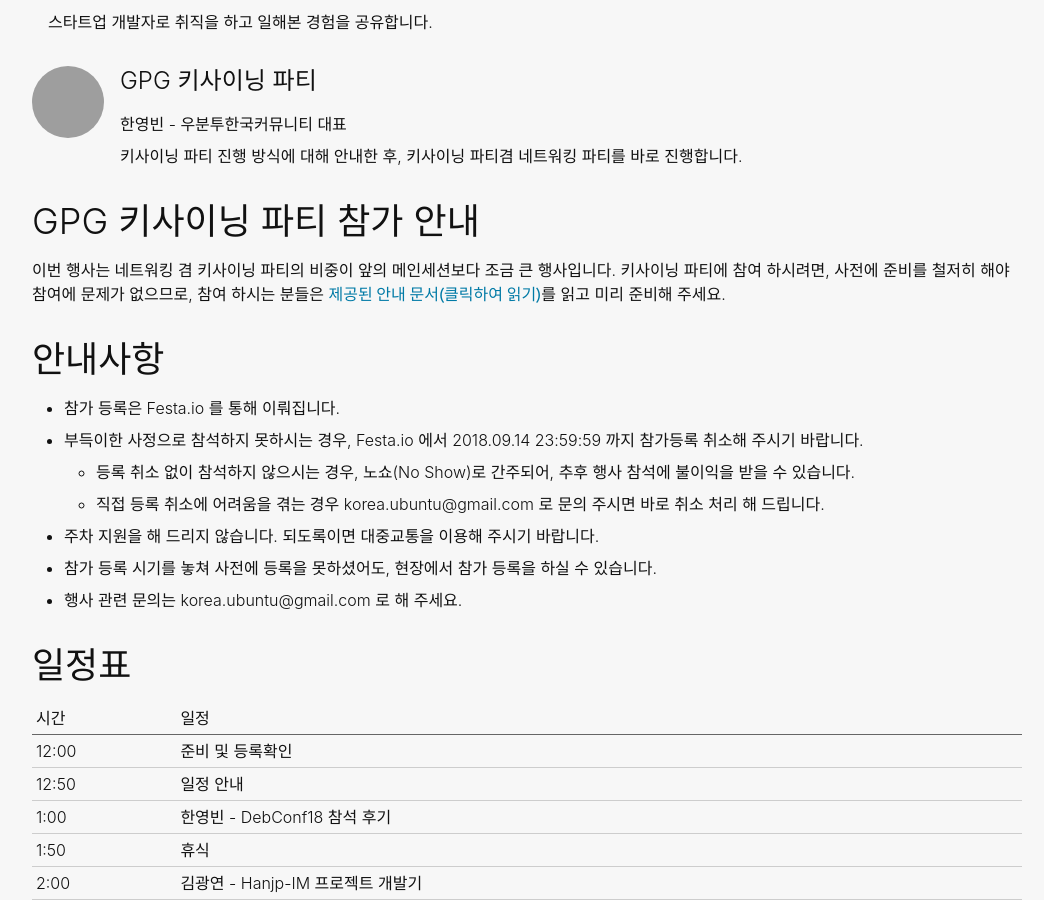
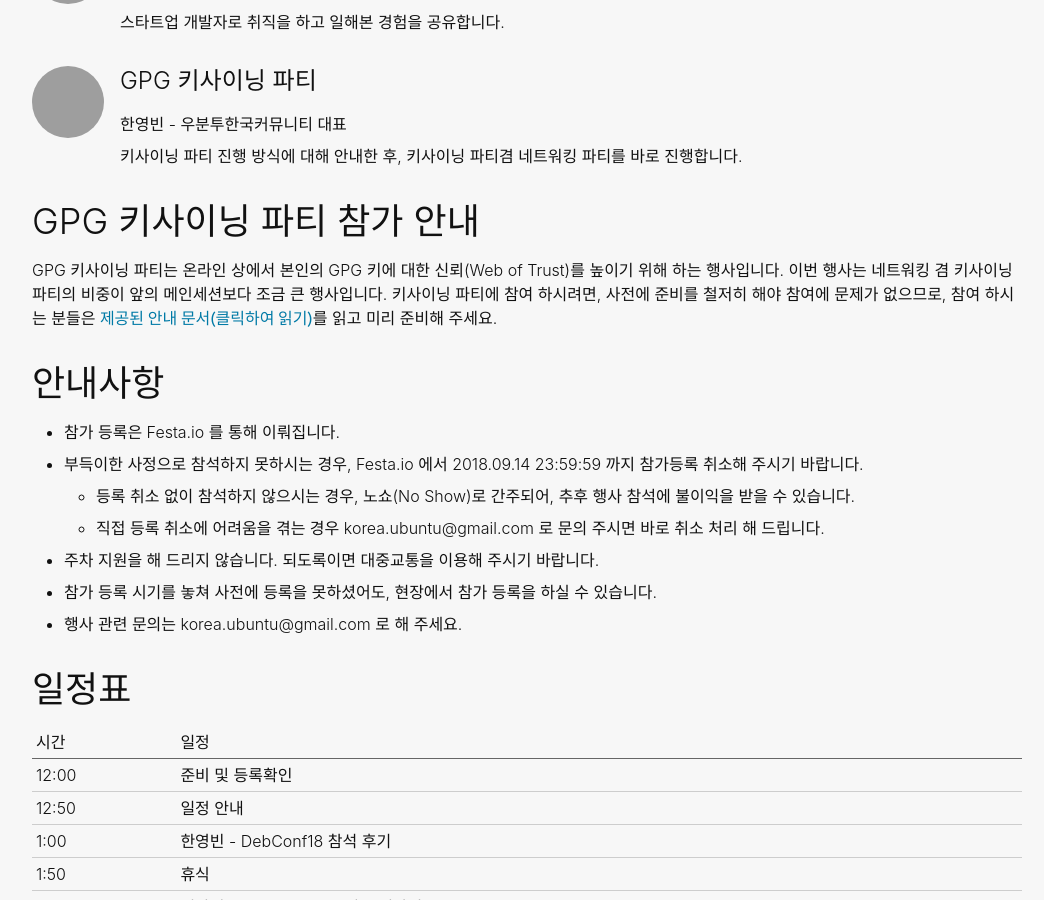
Before and after one commit to ubuntu-kr/events, a Jekyll site: the page built from _posts/2018-09-15-sept-seoul-seminar.md, in a window 1280 px wide and 900 px high, scrolled down 1428 px. Shown: the whole window, without its empty margins (113-1157 px from the left). Built offline with Jekyll 4.4.1, drawn with Linux system fonts in a browser that asks for light colours; some web fonts are replaced; some of the changed lines change nothing that is shown; grey boxes are pictures that could not be loaded.

Commit message:
Update 2018-09-15-sept-seoul-seminar.md

```diff
--- a/_posts/2018-09-15-sept-seoul-seminar.md
+++ b/_posts/2018-09-15-sept-seoul-seminar.md
@@ -28,7 +28,7 @@
   desc="Hanjp-IM 프로젝트는 한글로 일본어 발음을 입력하여 일본 가나 문자를 입력하는 입력기 엔진 프로젝트 입니다. 프로젝트에 대해 간단히 소개하고, 작년 12월 부터 최근까지의 프로젝트 진행 상황에 대해 발표합니다." %}
 
 {% include profile.html
-  profile=""
+  profile="https://avatars0.githubusercontent.com/u/12551635?s=400&v=4"
   heading="스타트업 신입 개발자로 살아남기" bold="신민욱 - 우분투한국커뮤니티 L10n"
   desc="스타트업 개발자로 취직을 하고 일해본 경험을 공유합니다." %}
 
@@ -38,6 +38,7 @@
   desc="키사이닝 파티 진행 방식에 대해 안내한 후, 키사이닝 파티겸 네트워킹 파티를 바로 진행합니다." %}
 
 ## GPG 키사이닝 파티 참가 안내
+GPG 키사이닝 파티는 온라인 상에서 본인의 GPG 키에 대한 신뢰(Web of Trust)를 높이기 위해 하는 행사입니다.
 이번 행사는 네트워킹 겸 키사이닝 파티의 비중이 앞의 메인세션보다 조금 큰 행사입니다.
 키사이닝 파티에 참여 하시려면, 사전에 준비를 철저히 해야 참여에 문제가 없으므로,
 참여 하시는 분들은 [**제공된 안내 문서(클릭하여 읽기)**](https://github.com/ubuntu-kr/ksp-toolkits/tree/master/ksp/ksp-20180915
```
